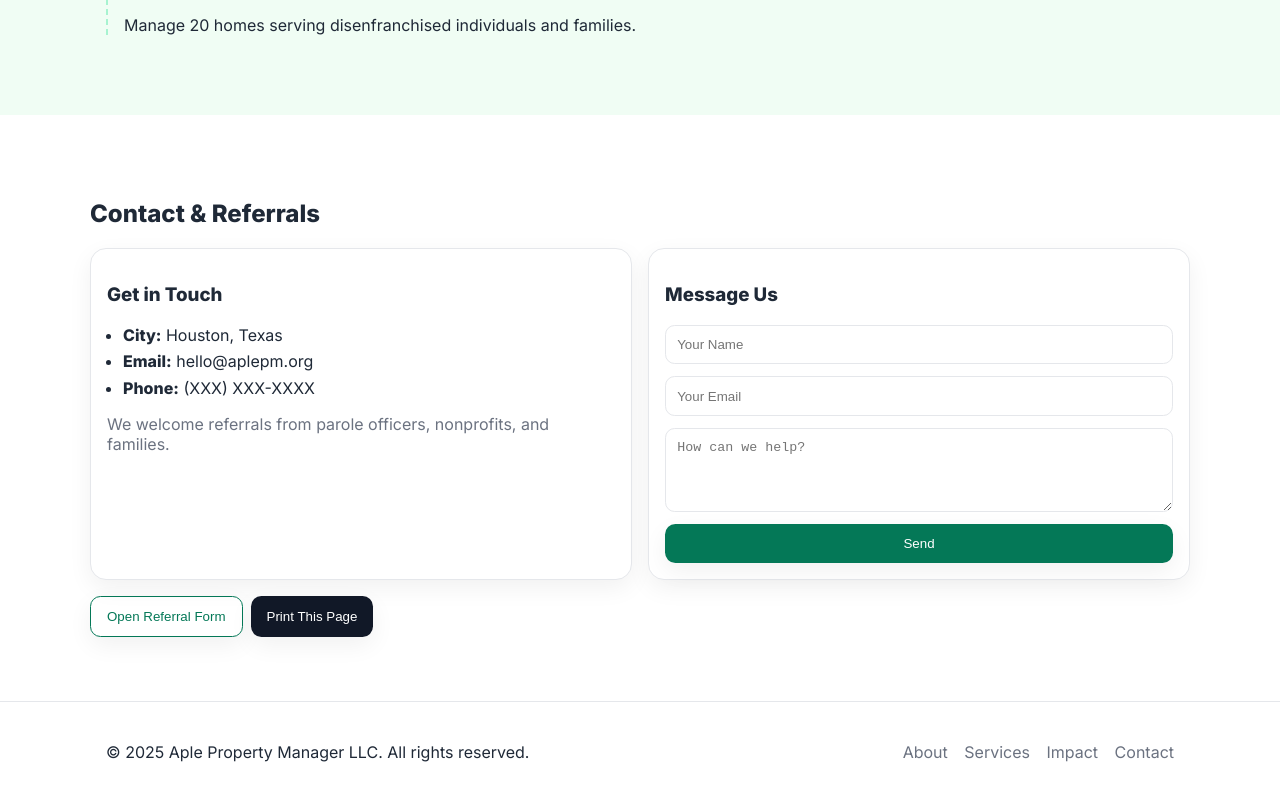
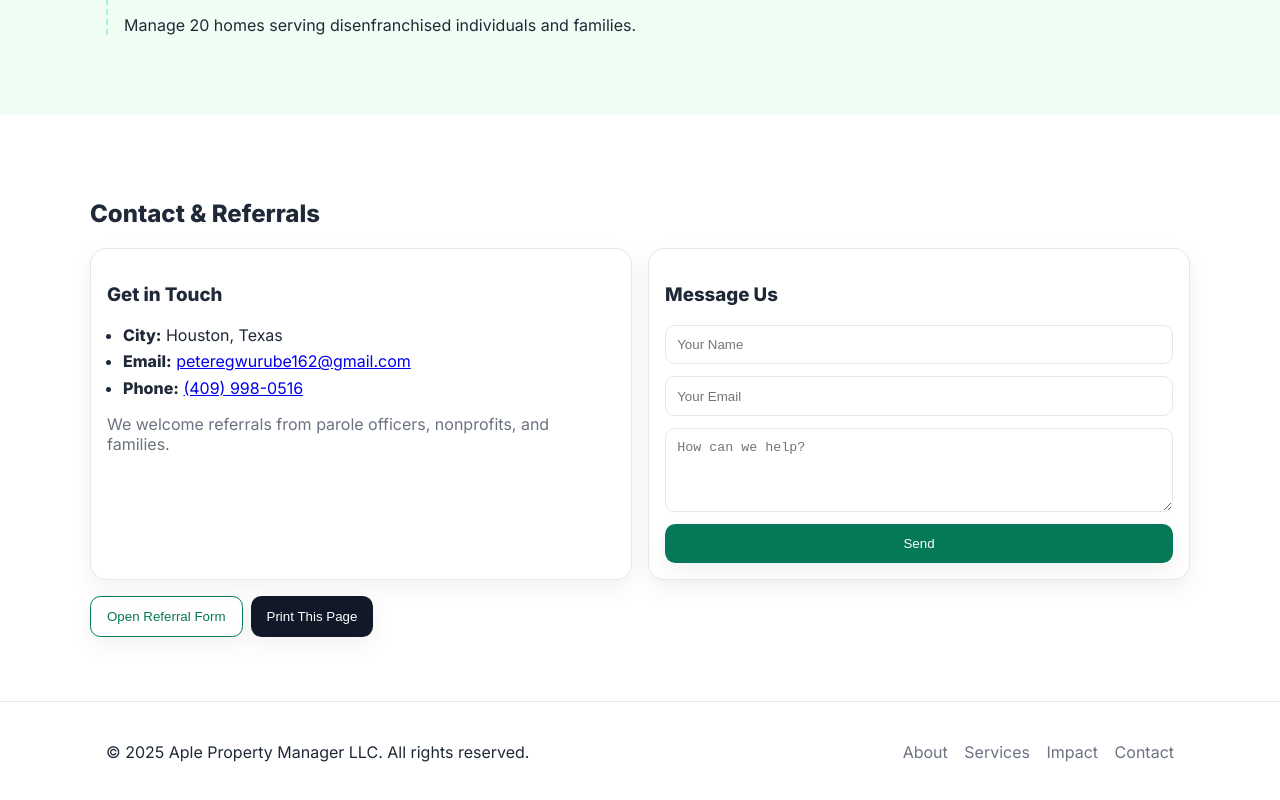
Before and after one commit to egwurube1325415/AplePropertyManager, a plain HTML site: page index.html in a window 1280 px wide. Shown: the part 3079-3879 px from the top of the page. Drawn offline with Linux system fonts and the light colour scheme.

Commit message:
Random things i did

```diff
--- a/index.html
+++ b/index.html
@@ -270,8 +270,9 @@
         <h3>Get in Touch</h3>
         <ul class="list">
           <li><strong>City:</strong> Houston, Texas</li>
-          <li><strong>Email:</strong> hello@aplepm.org</li>
-          <li><strong>Phone:</strong> (XXX) XXX-XXXX</li>
+          <li><strong>Email:</strong> <a href="mailto:peteregwurube162@gmail.com">peteregwurube162@gmail.com</a></li>
+          <li><strong>Phone:</strong> <a href="tel:+14099980516">(409) 998-0516</a></li>
+
         </ul>
         <p class="muted">We welcome referrals from parole officers, nonprofits, and families.</p>
       </article>
```
